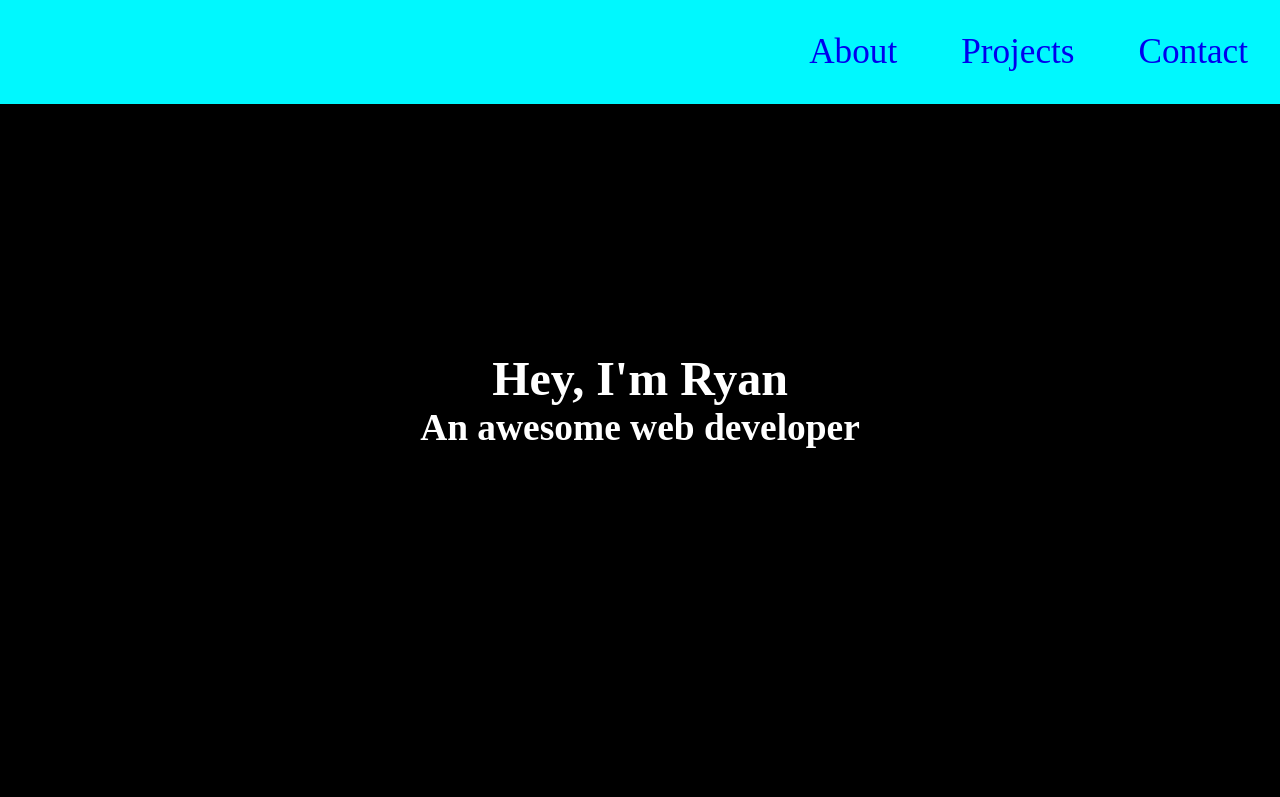
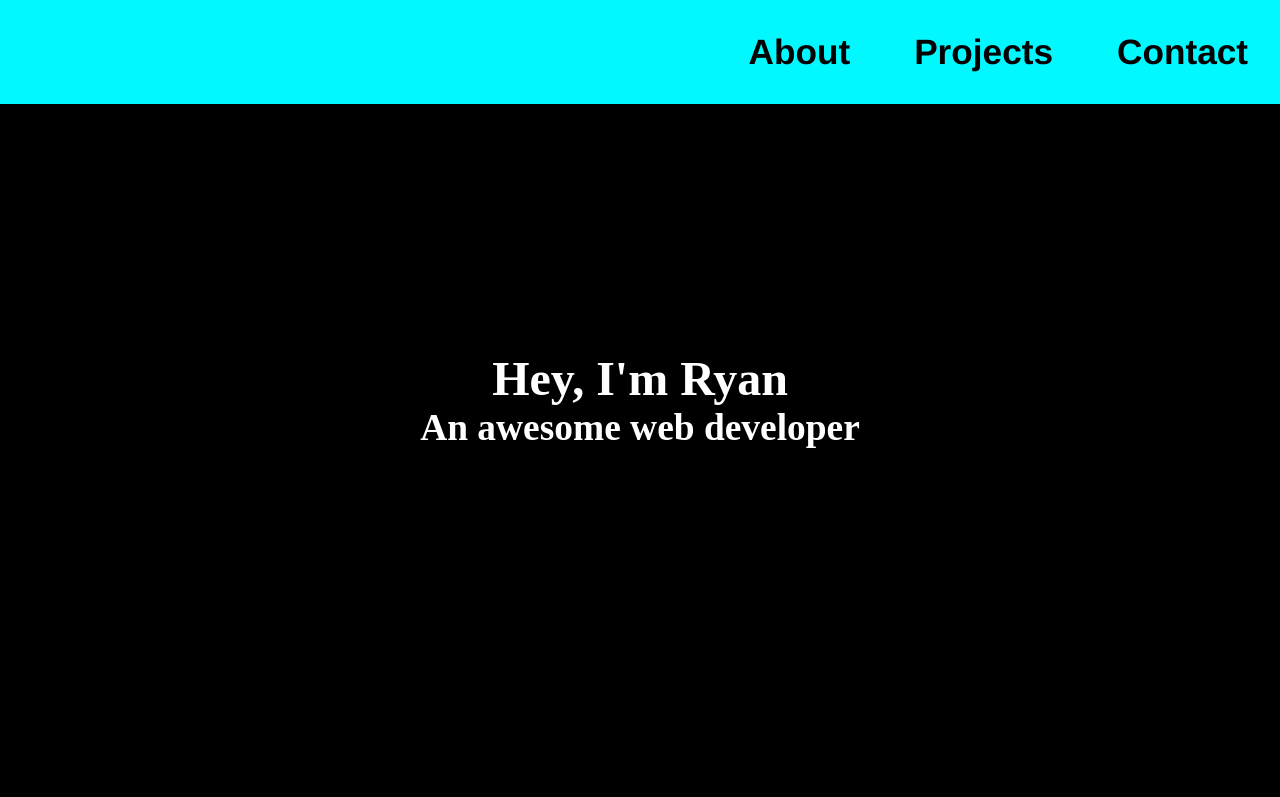
Before and after one commit to phippen19/Personal-portfolio, a plain HTML site: page index.html in a window 1280 px wide. Shown: the top 797 px of the page. Drawn offline with Linux system fonts and the light colour scheme.

Commit message:
Updated header font and added hover

```diff
--- a/style.css
+++ b/style.css
@@ -14,7 +14,7 @@
     display: flex;
     list-style-type: none;
     font-size: 2rem;
-    font-weight: 400;
+    font-weight: 600;
 }
 
 .nav-list a {
@@ -22,6 +22,13 @@
     font-size: 2.2rem;
     padding: 2rem;
     text-decoration: none;
+    color: black;
+    font-family: 'Franklin Gothic Medium', 'Arial Narrow', Arial, sans-serif;
+}
+
+.nav-list a:hover {
+    background-color: #00F8FE;
+    opacity: .5;
 }
 
 #welcome-section {
```
